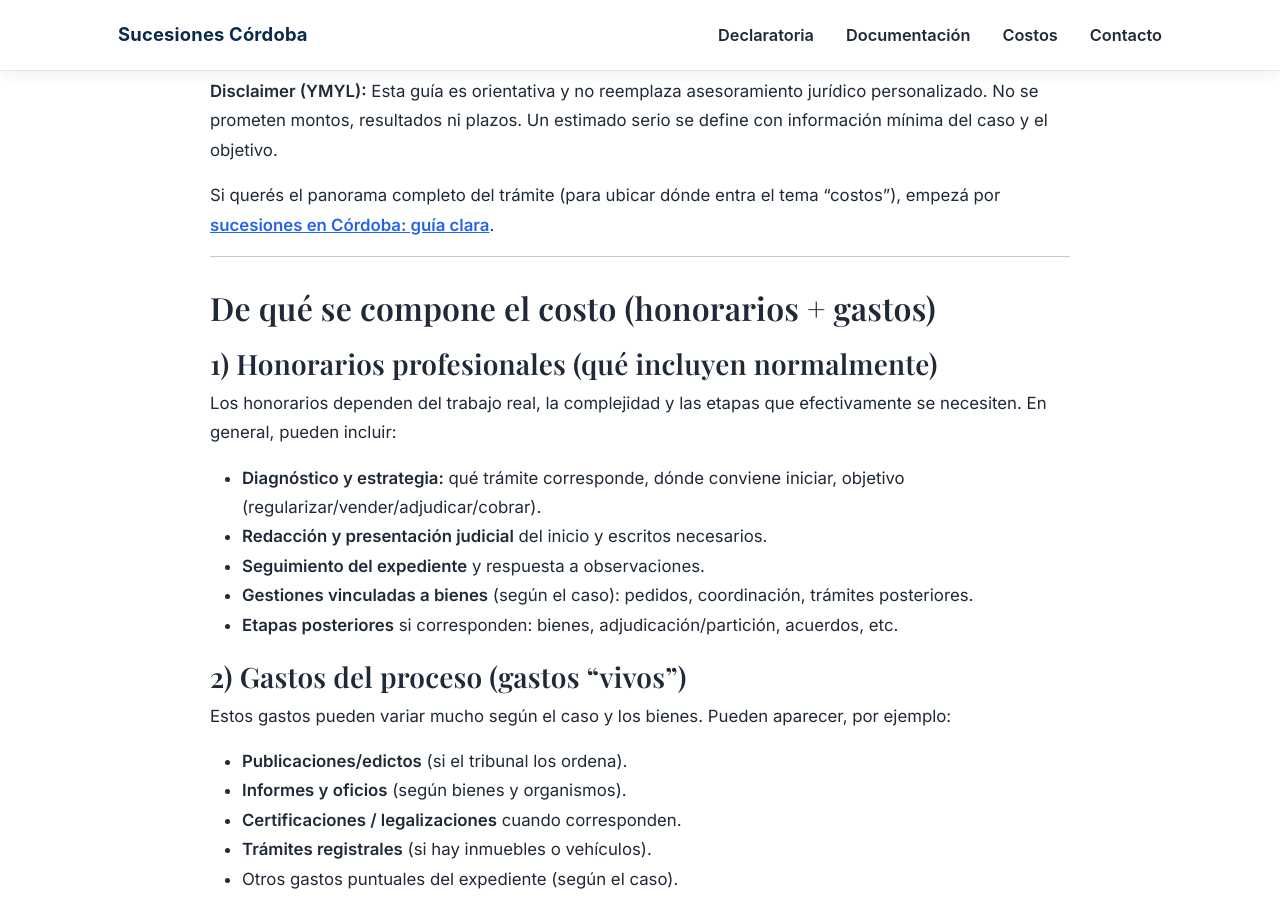
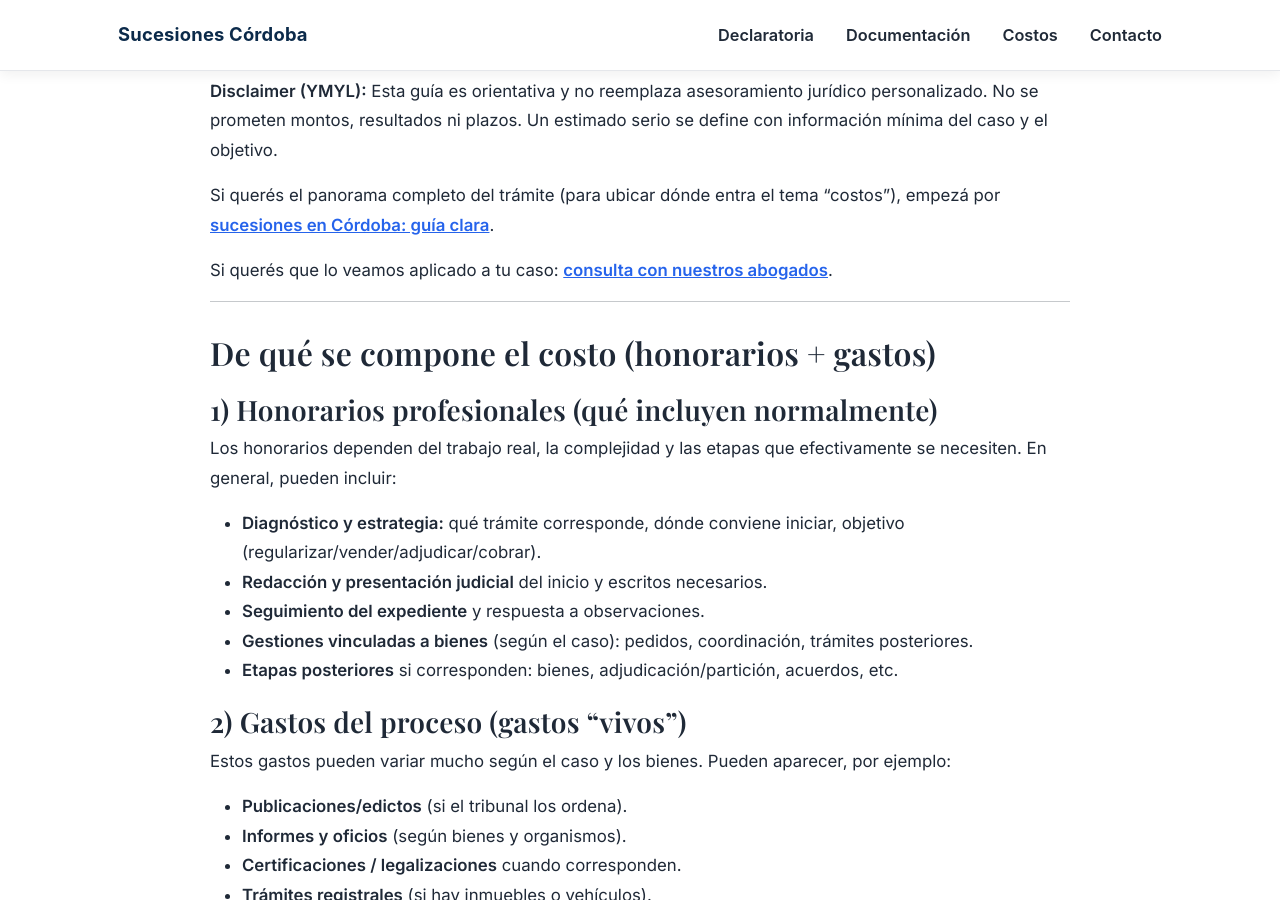
Before and after one commit to Elitedomainsx/sucesionescordoba, a Jekyll site: the page built from cuanto-cuesta-sucesion-cordoba.md, in a window 1280 px wide and 900 px high, scrolled down 521 px. Built offline with Jekyll 4.4.1, drawn with Linux system fonts in a browser that asks for light colours.

Commit message:
Update cuanto-cuesta-sucesion-cordoba.md

```diff
--- a/cuanto-cuesta-sucesion-cordoba.md
+++ b/cuanto-cuesta-sucesion-cordoba.md
@@ -26,6 +26,8 @@ No hay un “precio único” de sucesión. En la práctica, el costo total se e
 > **Disclaimer (YMYL):** Esta guía es orientativa y no reemplaza asesoramiento jurídico personalizado. No se prometen montos, resultados ni plazos. Un estimado serio se define con información mínima del caso y el objetivo.
 
 Si querés el panorama completo del trámite (para ubicar dónde entra el tema “costos”), empezá por **[sucesiones en Córdoba: guía clara](/sucesiones-cordoba/)**.
+
+Si querés que lo veamos aplicado a tu caso: **[consulta con nuestros abogados](/abogado-sucesiones-cordoba/)**.
 
 ---
 
```
